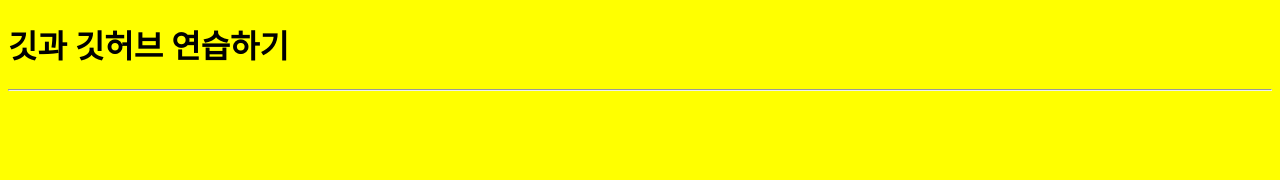
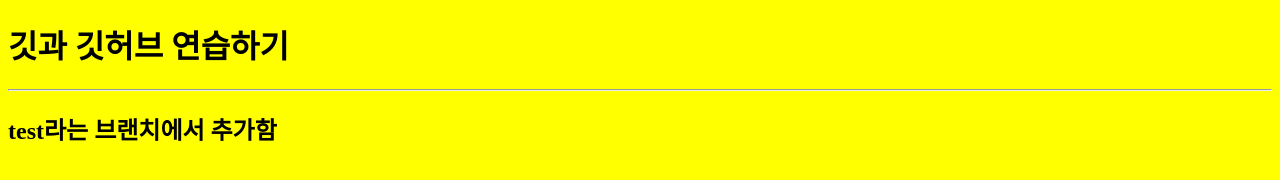
Before and after one commit to wlsnek/1119, a plain HTML site: page index.html in a window 1280 px wide. Drawn offline with Linux system fonts and the light colour scheme.

Commit message:
test 브랜치 index modify

```diff
--- a/index.html
+++ b/index.html
@@ -11,5 +11,6 @@
 <body>
   <h1>깃과 깃허브 연습하기</h1>
   <hr>
+  <h2>test라는 브랜치에서 추가함</h2>
 </body>
 </html>
```
